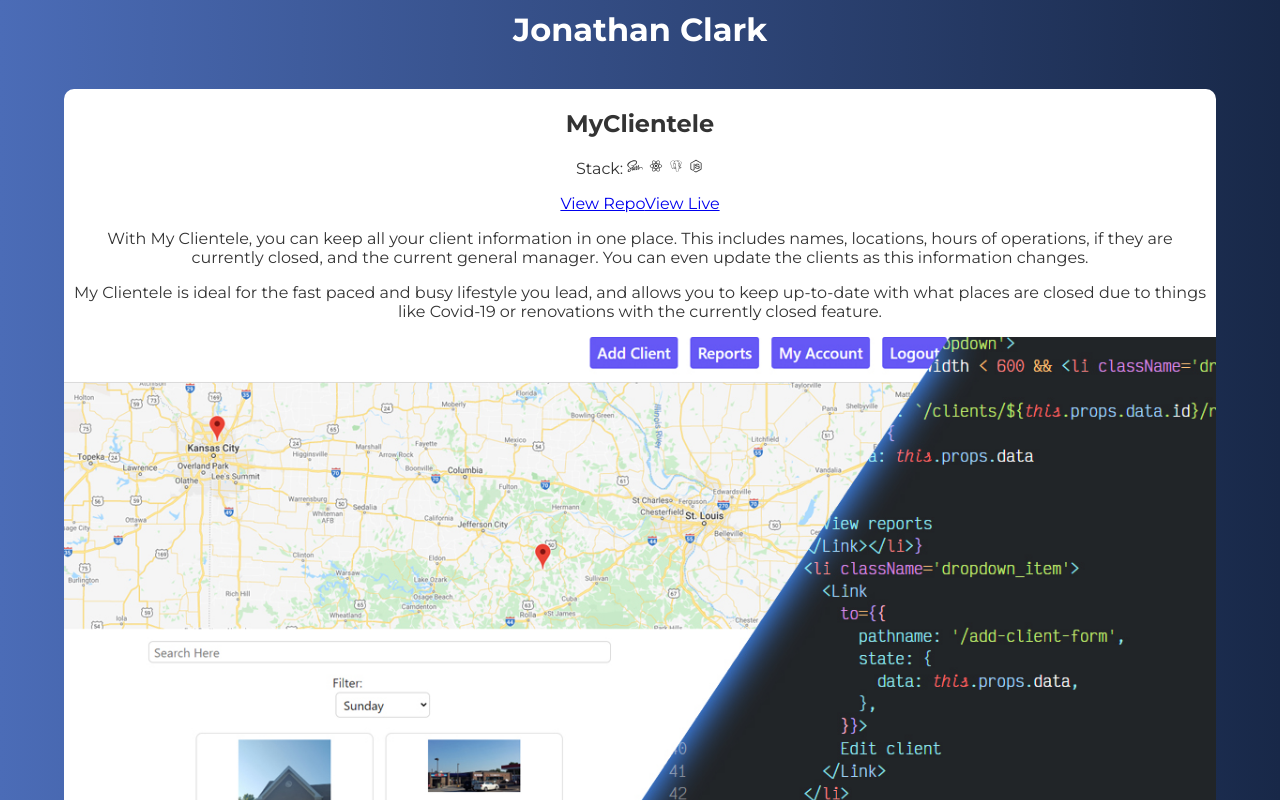
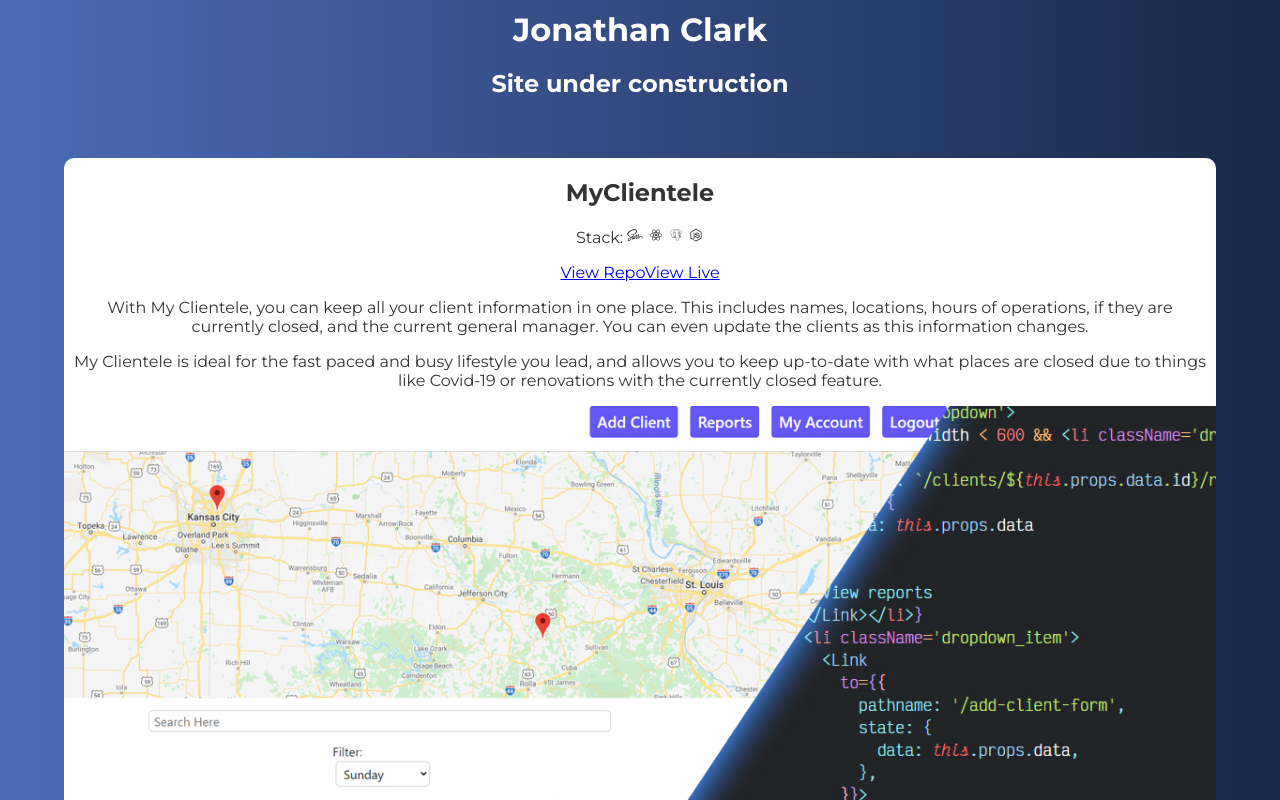
Before and after one commit to jonnyboydev/portfolio, a React (Create React App) app: page / in a window 1280 px wide. Shown: the top 800 px of the page. Built offline with nearby package versions, Linux system fonts and the light colour scheme.

Commit message:
added under construction message

```diff
--- a/src/components/Header/Header.js
+++ b/src/components/Header/Header.js
@@ -8,6 +8,7 @@ export default function Header() {
       <Link to='/'>
         <h1>Jonathan Clark</h1>
       </Link>
+      <h2>Site under construction</h2>
     </header>
   );
 }
```
